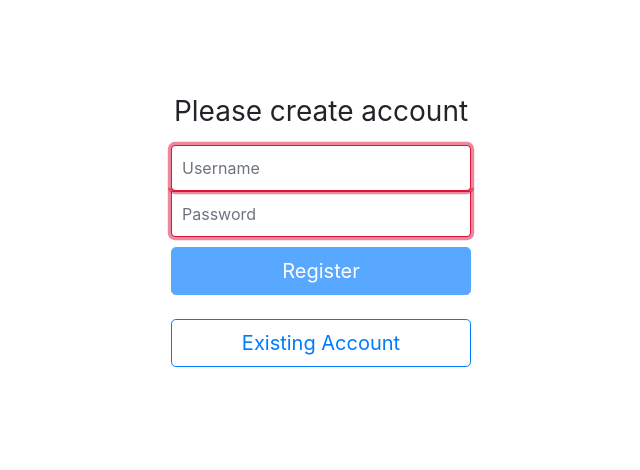
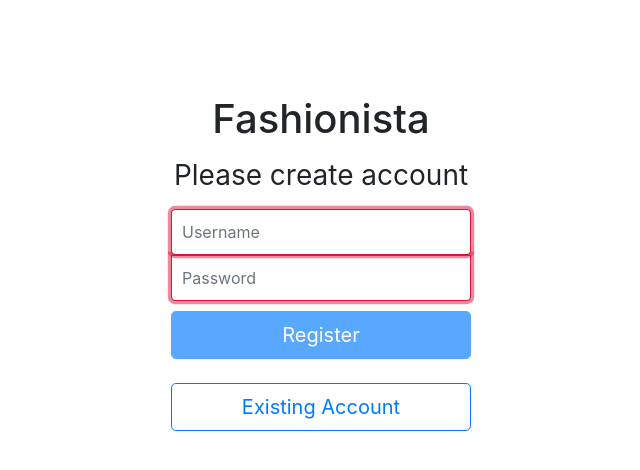
Before and after one commit to VinnyPutty/shopping-portal-example, an Angular app: page /register in a window 1280 px wide. Shown: the top 470 px of the page, without its empty margins (319-959 px from the left). Built offline with nearby package versions, Linux system fonts and the light colour scheme.

Commit message:
Add Fashionista branding to registration page

```diff
--- a/src/app/register-user/register-user.component.html
+++ b/src/app/register-user/register-user.component.html
@@ -1,6 +1,7 @@
 <app-header-bar [parent]="title"></app-header-bar>
 <div class="text-center body-div" style="">
   <form [formGroup]="form" class="form-signin" (ngSubmit)="submitRegisterForm()">
+    <h1 class="mb-3">Fashionista</h1>
     <h3 class="mb-3 font-weight-normal">Please create account</h3>
     <div *ngIf="loggedInUserType === 'admin'" class="mb-3 col">
       <label>Account type:</label>
```
